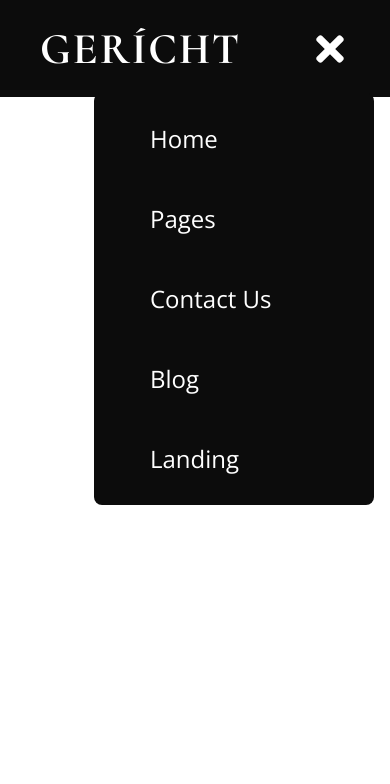
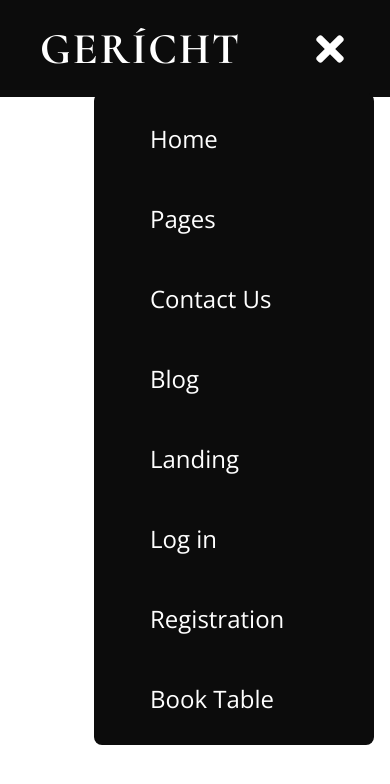
Before and after one commit to phattran2905/fine-dining-landing-page, a React (Vite) app: page / in a window 390 px wide. Both pictures are taken after a click on the link 330 px from the left and 48 px from the top of the page. Shown: the top 784 px of the page. Built offline with nearby package versions, Linux system fonts and the light colour scheme; a web font is replaced by a local one.

Commit message:
add links to menu

```diff
--- a/src/scenes/Navbar/index.tsx
+++ b/src/scenes/Navbar/index.tsx
@@ -87,20 +87,36 @@ function Navbar({}: Props) {
 				</a>
 
 				{toggled && (
+					<>
 						<ul
 							className={`flex flex-col justify-center list-none absolute bg-black top-16 -right-6 w-[280px] p-4 rounded-[8px]`}
 						>
-						{navLinks.map((navLink, index) => (
+							{navLinks.map((navLink) => (
 								<li
 									key={navLink.id}
-								className={`font-open-sans text-white font-normal text-[24px] px-10 py-4 leading-[28px] cursor-pointer hover:text-golden hover:underline ${
-									index === navLinks.length - 1 ? "mr-0" : "mb-5"
-								}`}
+									className={`font-open-sans text-white font-normal text-[24px] px-10 py-4 leading-[28px] cursor-pointer hover:text-golden hover:underline mb-5`}
 								>
 									<a href={`#${navLink.id}`}>{navLink.title}</a>
 								</li>
 							))}
+
+							<li
+								className={`font-open-sans text-white font-normal text-[24px] px-10 py-4 leading-[28px] cursor-pointer hover:text-golden hover:underline mb-5`}
+							>
+								Log in
+							</li>
+							<li
+								className={`font-open-sans text-white font-normal text-[24px] px-10 py-4 leading-[28px] cursor-pointer hover:text-golden hover:underline mb-5`}
+							>
+								Registration
+							</li>
+							<li
+								className={`font-open-sans text-white font-normal text-[24px] px-10 py-4 leading-[28px] cursor-pointer hover:text-golden hover:underline`}
+							>
+								Book Table
+							</li>
 						</ul>
+					</>
 				)}
 			</div>
 		</nav>
```
Lines whose indentation alone changed are shown as unchanged.
